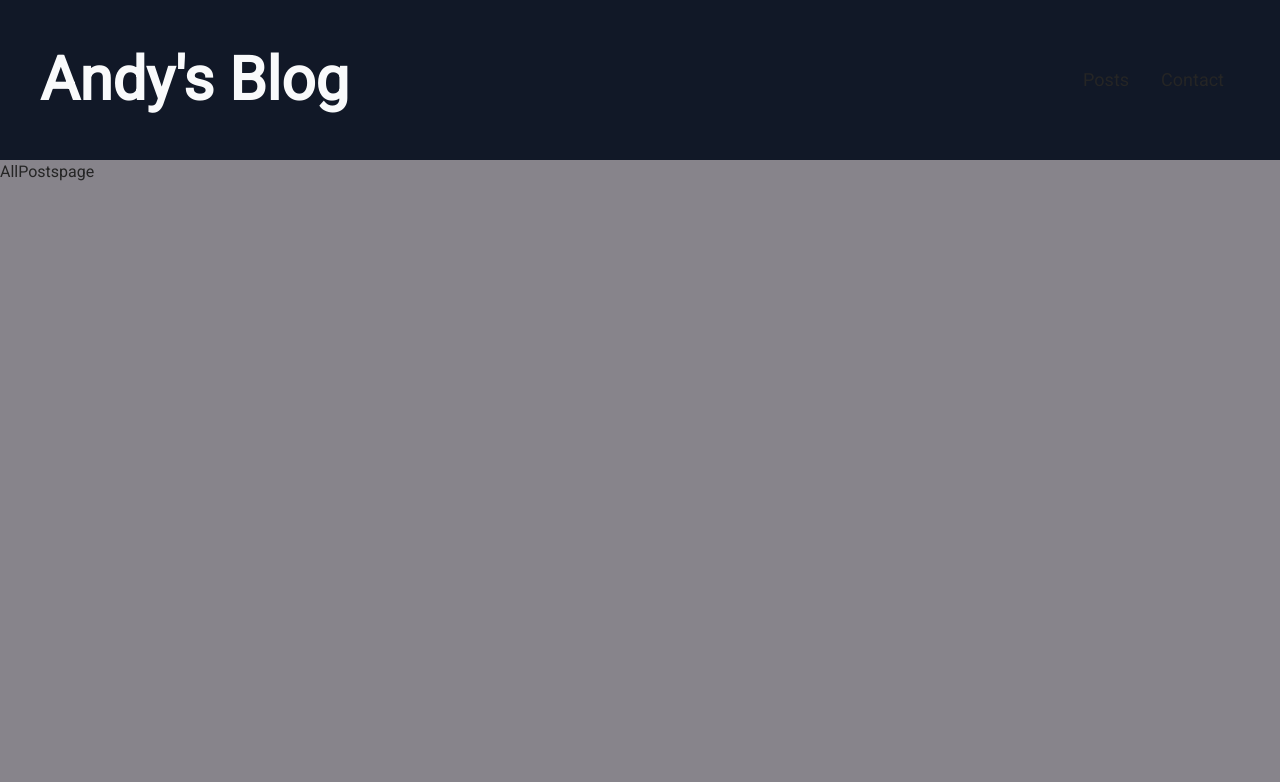
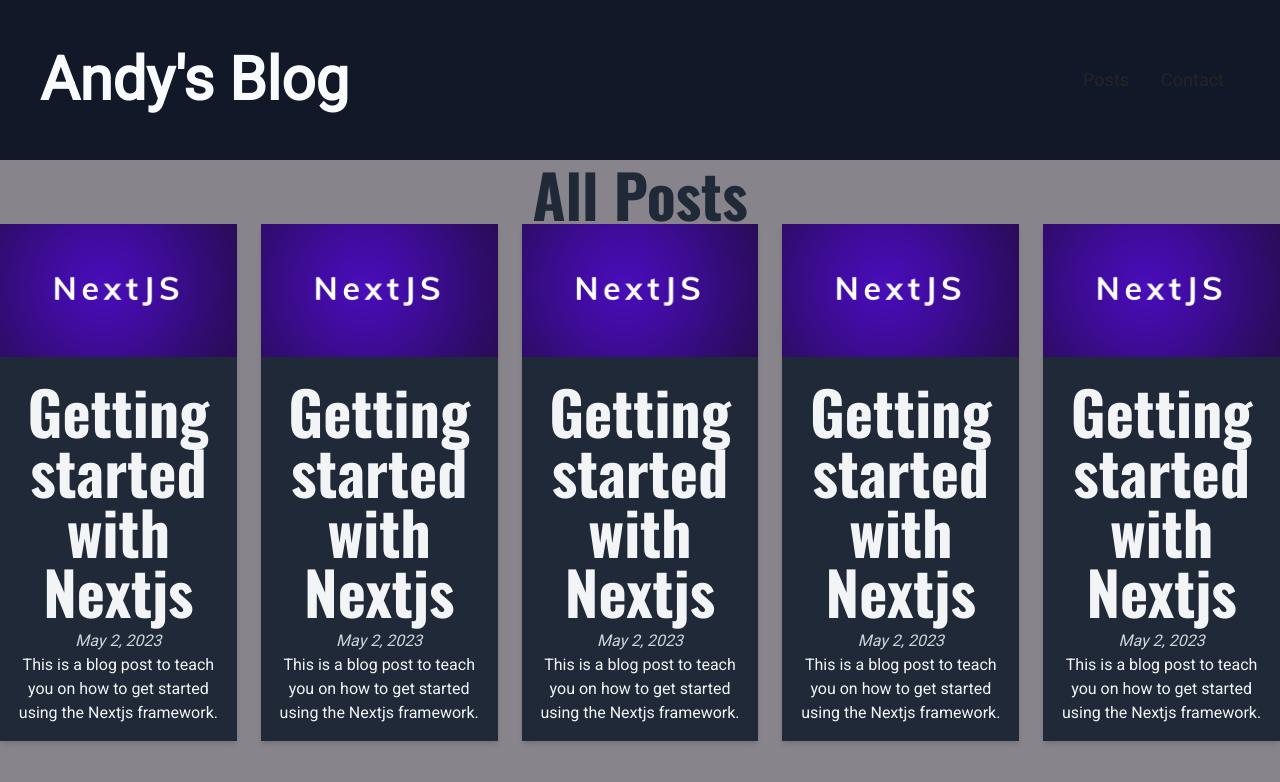
Before and after one commit to umole/nextjs-blog, a Next.js app: page /posts in a window 1280 px wide. Shown: the top 782 px of the page. Built offline with nearby package versions, Linux system fonts and the light colour scheme.

Commit message:
All posts page

```diff
--- /dev/null
+++ b/components/posts/all-posts.js
@@ -0,0 +1,12 @@
+import Postsgrid from "./posts-grid";
+
+const AllPosts = (props) => {
+  return (
+   <section className="max-w-60rem w-90 mx-auto my-1">
+        <h1 className="text-gray-800 text-center text-2xl sm:text-3xl md:4xl lg:text-6xl xl:text-10xl">All Posts</h1>
+        <Postsgrid posts={props.posts} />
+   </section>
+  );
+}
+
+export default AllPosts;
--- a/components/posts/post-item.js
+++ b/components/posts/post-item.js
@@ -12,7 +12,6 @@
 
     const imagePath = `/images/posts/${image}`
     const linkPath = `/posts/${slug}`;
-    console.log(imagePath, linkPath, title, date);
 
   return <li className='shadow-md bg-gray-800 text-center' >
     <Link className='text-gray-100' href={linkPath}>
--- a/pages/posts/index.js
+++ b/pages/posts/index.js
@@ -1,9 +1,49 @@
 import React from 'react'
+import AllPosts from '../../components/posts/all-posts';
 
 const AllPostspage = () => {
+
+  const DUMMY_POSTS = [
+    {
+      title: 'Getting started with Nextjs',
+      image: 'getting-started-nextjs.png',
+      excerpt: 'This is a blog post to teach you on how to get started using the Nextjs framework.',
+      date: '2023-05-02',
+      slug: 'getting-started-with-nextjs'
+    },
+    {
+      title: 'Getting started with Nextjs',
+      image: 'getting-started-nextjs.png',
+      excerpt: 'This is a blog post to teach you on how to get started using the Nextjs framework.',
+      date: '2023-05-02',
+      slug: 'getting-started-with-nextjs2'
+    },
+    {
+      title: 'Getting started with Nextjs',
+      image: 'getting-started-nextjs.png',
+      excerpt: 'This is a blog post to teach you on how to get started using the Nextjs framework.',
+      date: '2023-05-02',
+      slug: 'getting-started-with-nextjs3'
+    },
+    {
+      title: 'Getting started with Nextjs',
+      image: 'getting-started-nextjs.png',
+      excerpt: 'This is a blog post to teach you on how to get started using the Nextjs framework.',
+      date: '2023-05-02',
+      slug: 'getting-started-with-nextjs4'
+    },
+    {
+      title: 'Getting started with Nextjs',
+      image: 'getting-started-nextjs.png',
+      excerpt: 'This is a blog post to teach you on how to get started using the Nextjs framework.',
+      date: '2023-05-02',
+      slug: 'getting-started-with-nextjs5'
+    }
+  ];
+
   return (
-    <div>AllPostspage</div>
-  )
+    <AllPosts posts={DUMMY_POSTS} />
+  );
 }
 
 export default AllPostspage;
```
